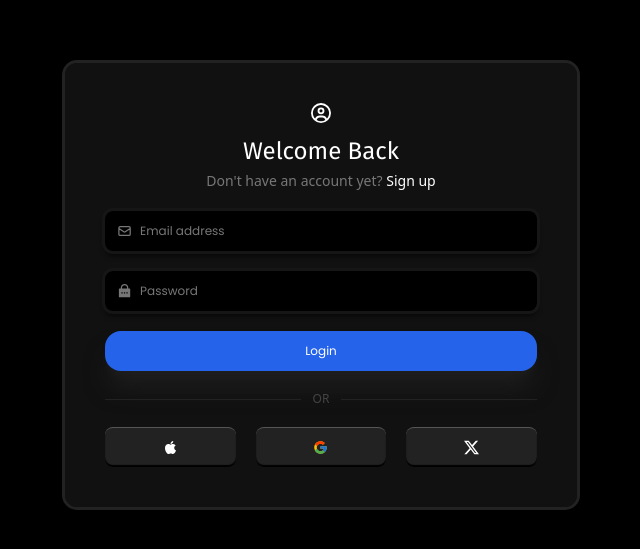
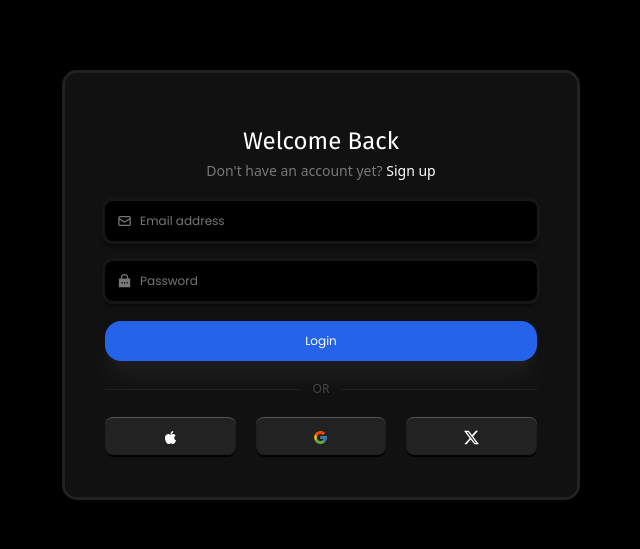
Before and after one commit to nsudekenechi/portfolio, a React (Vite) app in the folder frontend/: page /admin/login in a window 1280 px wide. Shown: the part 115-664 px from the top of the page, without its empty margins (319-959 px from the left). Built offline with nearby package versions, Linux system fonts and the light colour scheme.

Commit message:
Fixing deploy error

```diff
--- a/frontend/src/pages/admin/Login.jsx
+++ b/frontend/src/pages/admin/Login.jsx
@@ -1,5 +1,5 @@
 import React, { useContext, useState } from 'react'
-import { FaRegCircleUser } from "react-icons/fa6";
+// import { FaRegCircleUser } from "react-icons/fa6";
 import { Link, useNavigate } from "react-router-dom"
 import { HiOutlineMail } from "react-icons/hi";
 import { RiLockPasswordFill } from "react-icons/ri";
@@ -37,7 +37,7 @@ export const Login = () => {
     <div className='bg-black min-h-screen flex justify-center items-center'>
       <div className='bg-[#111] outline-[#222]   w-[40%]  outline p-10 rounded-xl text-white flex  flex-col items-center'>
         <div>
-          <FaRegCircleUser size={20} />
+          {/* <FaRegCircleUser size={20} /> */}
         </div>
 
         <h1 className="mt-3 mb-1 text-2xl font-Fira">Welcome Back</h1>
```
